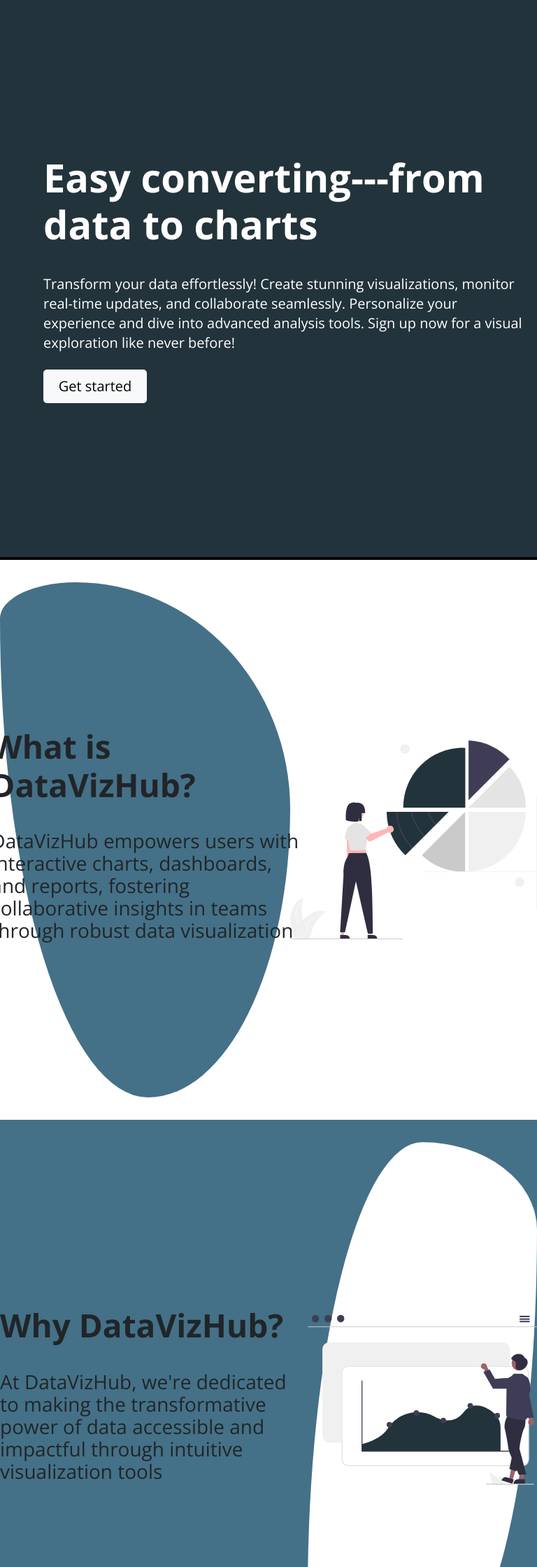
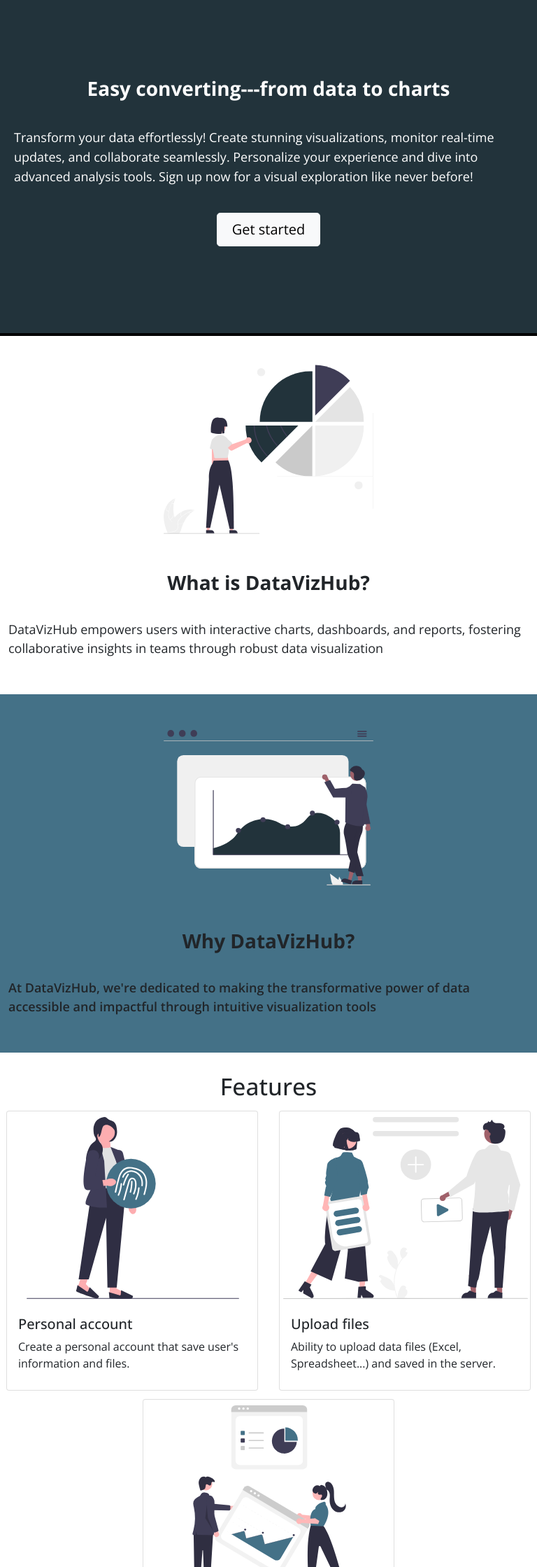
Before and after one commit to badrbnh/Data_Visualizer, a Flask app: page / in a window 768 px wide; the page is wider, and only the part inside the window is pictured. Shown: the part 74-2313 px from the top of that part at 70% size. Run offline with Flask 3, Linux system fonts and the light colour scheme; parts of the project's set-up code (start-up, migrations or seed data) failed here and were passed over; some libraries are stand-ins or nearby versions.

Commit message:
responsive 0.4

```diff
--- a/web_flask/static/styles/home.css
+++ b/web_flask/static/styles/home.css
@@ -304,3 +304,108 @@ body {
   }
 
 }
+
+@media only screen and  (min-width: 501px) and (max-width: 800px){
+  .home-container {
+    display: flex;
+    align-items: center;
+    justify-content: center;
+    height: 60vh;
+    margin: 0;
+  }
+  .home-container .left-half {
+    display: flex;
+    align-items: center;
+    justify-content: center;
+    margin: 0;
+
+  }
+  .home-container .left-half h1{
+    font-size: 28px;
+  }
+
+  .home-container .left-half p {
+    font-size: 18px;
+  }
+
+  .home-container .left-half .btn {
+    margin: 14px 0;
+  }
+  .home-container .right-half {
+    display: none;
+  }
+
+  #first-about-container {
+    display: flex;
+    flex-direction: column-reverse;
+    align-items: center;
+    justify-content: center;
+    height: 64vh;
+    margin: 0;
+    padding: 12px;
+  }
+  #first-about-container .first-about-left {
+    width: 100%;
+    height: 100%;
+    background: unset;
+  }
+  #first-about-container .first-about-left h1{
+    width: unset;
+    font-size: 28px;
+  }
+  #first-about-container .first-about-left p {
+    width: unset;
+    font-size: 18px;
+    line-height: unset;
+  }
+  #first-about-container .first-about-right img {
+    width: 300px;
+    height: 300px;
+
+  }
+  .second-about-container {
+    display: flex;
+    flex-direction: column-reverse;
+    align-items: center;
+    justify-content: center;
+    height: 64vh;
+    margin: 0;
+    padding: 12px;
+  }
+  .second-about-container .second-about-left {
+    width: 100%;
+    height: 100%;
+    background: unset;
+  }
+  .second-about-container .second-about-right h1{
+    width: unset;
+    font-size: 28px;
+  }
+  .second-about-container .second-about-right p {
+    width: unset;
+    font-size: 18px;
+    font-weight: 600;
+    line-height: unset;
+  }
+  .second-about-container .second-about-left img {
+    width: 300px;
+    height: 300px;
+
+  }
+  #features-container {
+    display: flex;
+    flex-direction: column;
+    align-items: center;
+    justify-content: center;
+  }
+  #features-container h1{
+    margin-left: 0;
+    margin-bottom: 12px;
+  }
+  #features-container .features{
+    display: flex;
+    flex-wrap: wrap;
+    gap: 12px;
+  }
+
+}
--- a/web_flask/static/styles/nav.css
+++ b/web_flask/static/styles/nav.css
@@ -91,3 +91,10 @@ header {
     margin: 12px 0;
   }
 }
+
+@media only screen and (min-width: 501px) and (max-width: 800px){
+
+  .collapse .btn {
+    margin: 12px 0;
+  }
+}
```
